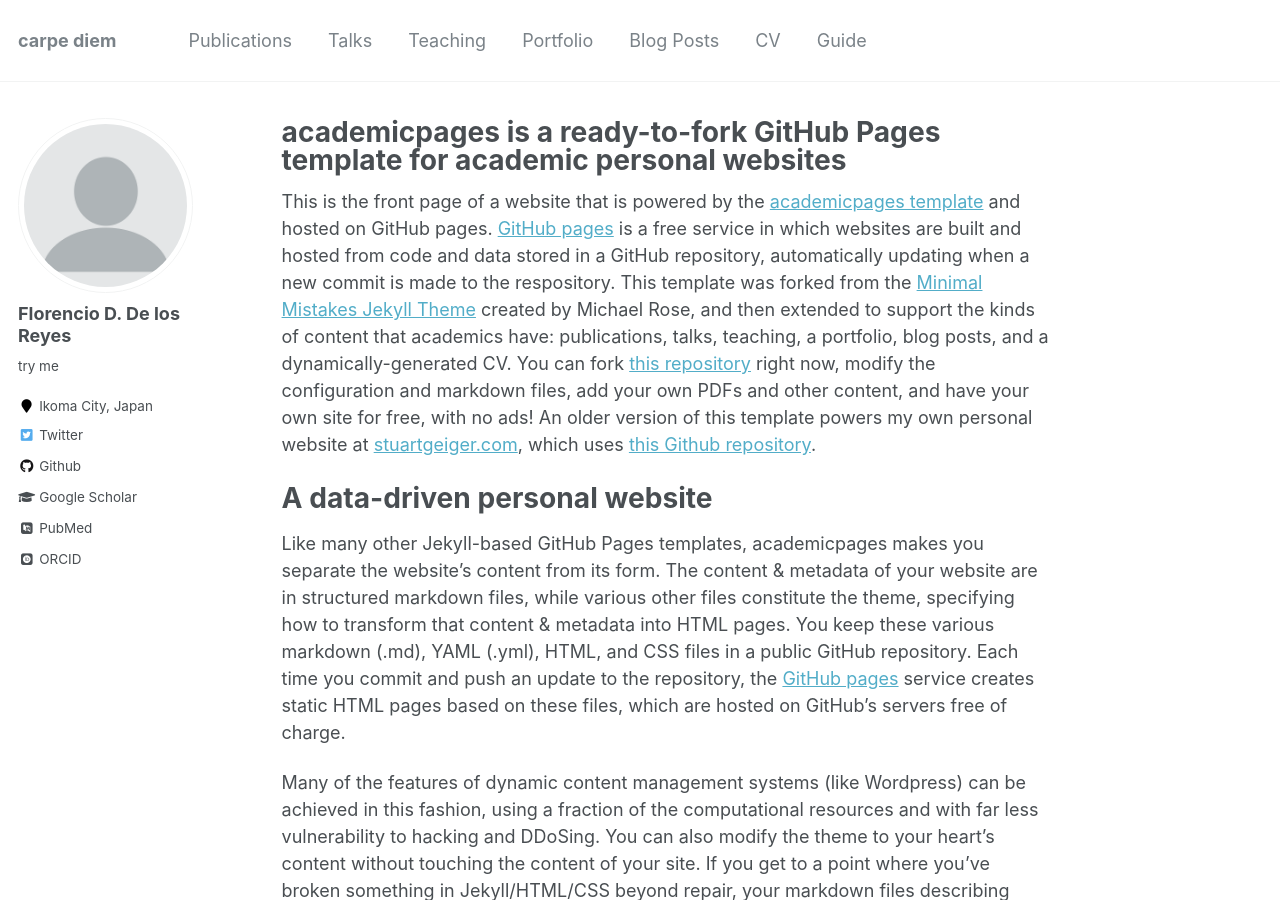
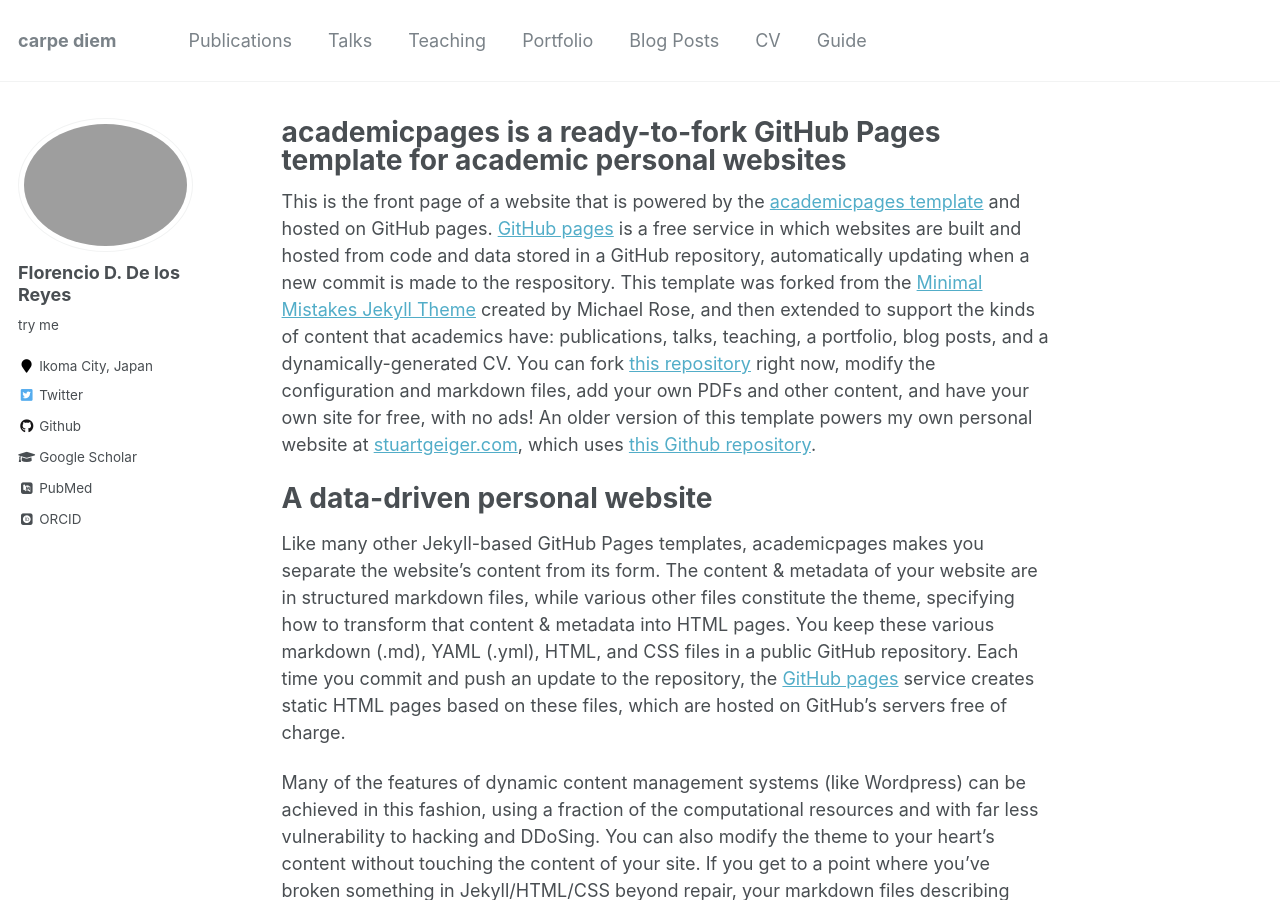
Before and after one commit to fddelosreyes/fddelosreyes.github.io, a Jekyll site: the page built from _pages/about.md, in a window 1280 px wide and 900 px high. Built offline with Jekyll 4.4.1, drawn with Linux system fonts in a browser that asks for light colours; some web fonts are replaced.

Commit message:
Update _config.yml

```diff
--- a/_config.yml
+++ b/_config.yml
@@ -81,7 +81,7 @@ analytics:
 # Site Author
 author:
   name             : "Florencio D. De los Reyes"
-  avatar           : "profile.png"
+  avatar           : "enzo.jpeg"
   bio              : "try me"
   location         : "Ikoma City, Japan"
   employer         :
```
